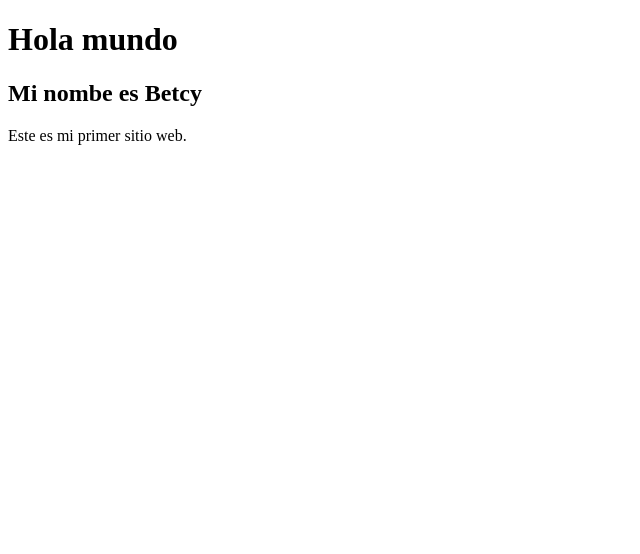
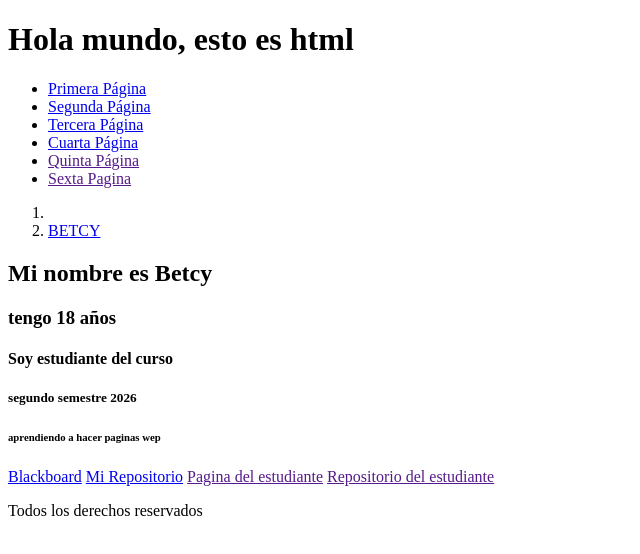
Before and after one commit to quispecondoribetcy-hub/BetcyQuispecondori, a plain HTML site: page index.html in a window 1280 px wide. Shown: the whole page, without its empty margins (0-640 px from the left). Drawn offline with Linux system fonts and the light colour scheme.

Commit message:
index.html

```diff
--- a/index.html
+++ b/index.html
@@ -1,14 +1,48 @@
-<!DOCTYPE html>
-<!-- saved from url=(0074)file:///C:/Users/Estudiante/Desktop/mi%20primera%20pagina%20wep/index.html -->
-<html lang="es"><head><meta http-equiv="Content-Type" content="text/html; charset=UTF-8">
+<!doctype html>
+<html lang="es">
+  <head>
+    <link rel="icon" href="images/logo.png" />
+    <title>Mi primera Pagina Web</title>
+  </head>
 
-    <title>Mi Primera Página</title>
-  </head>
   <body>
-    <h1>Hola mundo</h1>
-    <h2>Mi nombe es Betcy</h2>
-
-    <p>Este es mi primer sitio web.</p>
-
-
-</body></html>
+    <header>
+      <h1>Hola mundo, esto es html</h1>
+    </header>
+    <nav>
+      <ul>
+        <li><a href="index.html">Primera Página</a></li>
+        <li><a href="segunda.html">Segunda Página</a></li>
+        <li><a href="tercera.html">Tercera Página</a></li>
+        <li><a href="cuarta.html">Cuarta Página</a></li>
+        <li><a href="">Quinta Página</a></li>
+        <li><a href="">Sexta Pagina</a></li>
+      </ul>
+    </nav>
+    <section>
+      <article>
+        <ol>
+          <li><a href="rgre.html" target="_blank"></a></li>
+          <li><a href="https://quispecondoribetcy-hub.github.io/BetcyQuispecondori/" target="_blank">BETCY</a></li>
+        </ol>
+      </article>
+      <article>
+        <h2>Mi nombre es Betcy</h2>
+        <h3>tengo 18 años</h3>
+        <h4>Soy estudiante del curso</h4>
+      </article>
+      <article></article>
+      <aside>
+        <h5>segundo semestre 2026</h5>
+        <h6>aprendiendo a hacer paginas wep</h6>
+      </aside>
+    </section>
+    <footer>
+      <a href="https://senati.blackboard.com/"_blank>Blackboard</a>
+      <a href="https://github.com/arnoldbgq/BetcyQuispecondori">Mi Repositorio</a>
+      <a href="">Pagina del estudiante</a>
+      <a href="">Repositorio del estudiante</a>
+      <p>Todos los derechos reservados</p>
+    </footer>
+  </body>
+</html>
```
Also changed, not shown: 1 other file.
